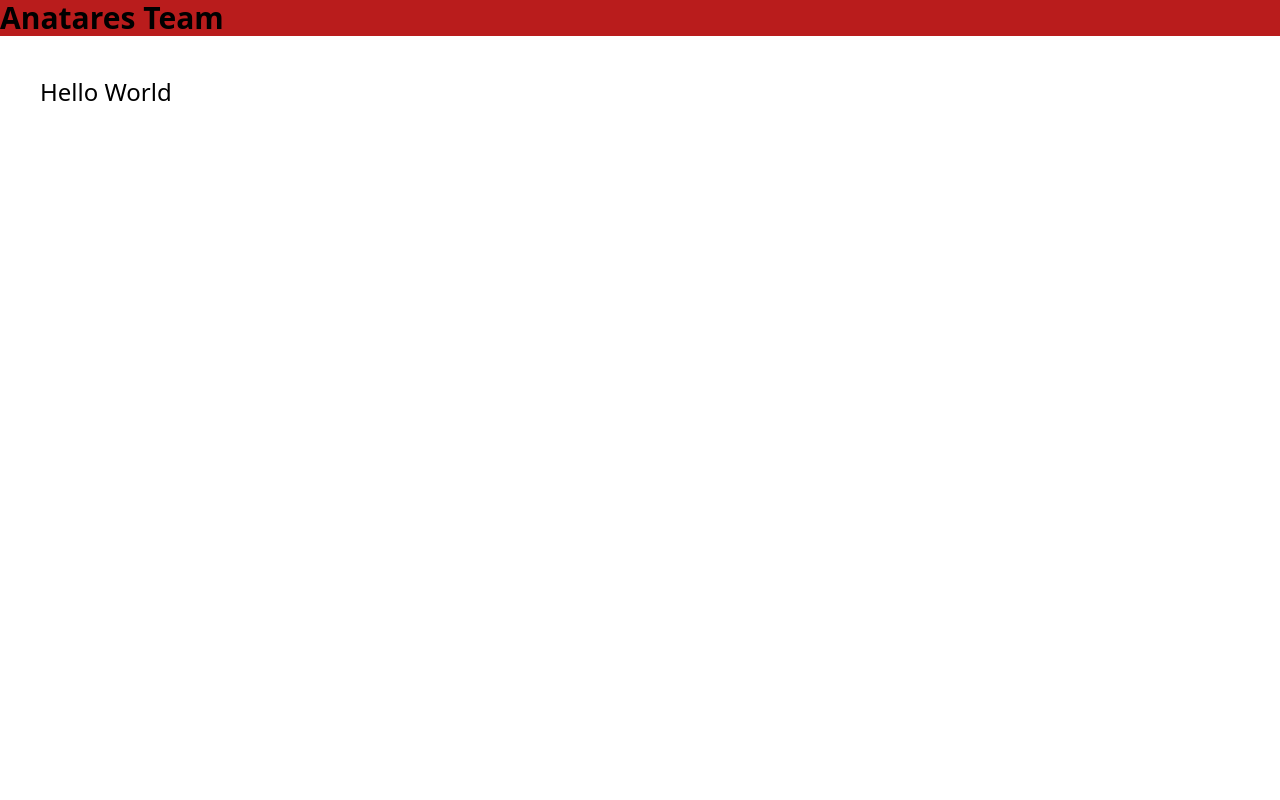
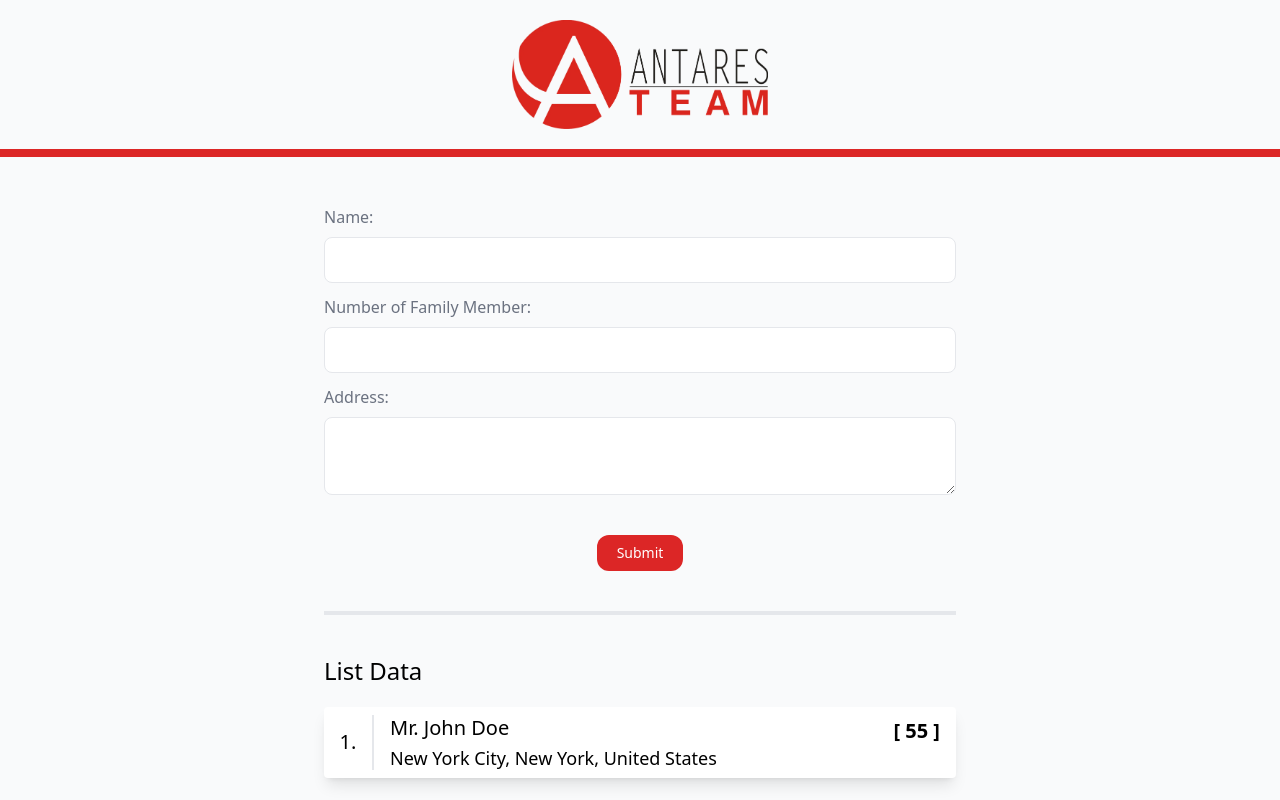
Before and after one commit to heribertusk/amplifydemo, a Vue app: page / in a window 1280 px wide. Shown: the top 800 px of the page. Built offline with nearby package versions, Linux system fonts and the light colour scheme.

Commit message:
Base Component & Layout

```diff
--- a/src/App.vue
+++ b/src/App.vue
@@ -3,5 +3,7 @@ import { RouterView } from "vue-router";
 </script>
 
 <template>
-  <RouterView />
+  <div class="bg-gray-50">
+    <RouterView />
+  </div>
 </template>
--- a/src/components/FooterSection.vue
+++ b/src/components/FooterSection.vue
@@ -1,5 +1,5 @@
 <template>
-  <footer class="bg-neutral-700">
-    <div class="text-white mx-auto font-semibold">Copyright&copy; 2023</div>
+  <footer class="bg-neutral-900 py-5 flex justify-center">
+    <div class="text-white font-semibold">Copyright&copy; 2023</div>
   </footer>
 </template>
--- a/src/components/HeaderSection.vue
+++ b/src/components/HeaderSection.vue
@@ -1,5 +1,7 @@
 <template>
-  <header class="bg-red-700">
-    <h1 class="text-3xl font-semibold">Anatares Team</h1>
+  <header class="border-b-8 border-red-600 py-5 bg-gray-50">
+    <div class="max-w-[256px] mx-auto">
+      <img src="/antares-logo.webp" class="w-full h-full">
+    </div>
   </header>
 </template>
--- /dev/null
+++ b/src/components/InputArea.vue
@@ -0,0 +1,23 @@
+<template>
+  <div :class="$attrs.class">
+    <label v-if="label" class="block text-base text-gray-500">{{ label }}:</label>
+    <textarea
+      ref="input"
+      v-bind="{ ...$attrs, class: null }"
+      :value="modelValue"
+      @input="$emit('update:modelValue')"
+      class="block mt-2 w-full placeholder-gray-400/70 rounded-lg border border-gray-200 bg-white px-3 py-1.5 text-gray-700 focus:border-blue-400 focus:outline-none focus:ring focus:ring-blue-300 focus:ring-opacity-40"
+      />
+  </div>
+</template>
+
+<script lang="ts">
+export default {
+  inheritAttrs: false,
+  props: {
+    label: String,
+    modelValue: String,
+  },
+  emits: ['update:modelValue'],
+}
+</script>
--- /dev/null
+++ b/src/components/InputNumber.vue
@@ -0,0 +1,39 @@
+<template>
+  <div :class="$attrs.class">
+    <label v-if="label" class="block text-base text-gray-500">{{ label }}:</label>
+    <input
+      ref="input"
+      v-bind="{ ...$attrs, class: null }"
+      type="number"
+      inputmode="numeric"
+      :value="modelValue"
+      @input="$emit('update:modelValue')"
+      class="block mt-2 w-full placeholder-gray-400/70 rounded-lg border border-gray-200 bg-white px-3 py-1.5 text-gray-700 focus:border-blue-400 focus:outline-none focus:ring focus:ring-blue-300 focus:ring-opacity-40"
+      />
+  </div>
+</template>
+
+<script lang="ts">
+export default {
+  inheritAttrs: false,
+  props: {
+    type: {
+      type: String,
+      default: 'text',
+    },
+    label: String,
+    modelValue: {
+      type: [String, Number],
+    },
+  },
+  emits: ['update:modelValue'],
+}
+</script>
+<style scoped>
+input::-webkit-inner-spin-button {
+  display: none;
+}
+input {
+  -moz-appearance: textfield;
+}
+</style>
--- /dev/null
+++ b/src/components/InputText.vue
@@ -0,0 +1,26 @@
+<template>
+  <div :class="$attrs.class">
+    <label v-if="label" class="block text-base text-gray-500">{{ label }}:</label>
+    <input
+      ref="input"
+      v-bind="{ ...$attrs, class: null }"
+      type="text"
+      :value="modelValue"
+      @input="$emit('update:modelValue')"
+      class="block mt-2 w-full placeholder-gray-400/70 rounded-lg border border-gray-200 bg-white px-3 py-1.5 text-gray-700 focus:border-blue-400 focus:outline-none focus:ring focus:ring-blue-300 focus:ring-opacity-40"
+      />
+  </div>
+</template>
+
+<script lang="ts">
+export default {
+  inheritAttrs: false,
+  props: {
+    label: String,
+    modelValue: {
+      type: [String, Number],
+    },
+  },
+  emits: ['update:modelValue'],
+}
+</script>
--- a/src/views/HomeView.vue
+++ b/src/views/HomeView.vue
@@ -1,13 +1,58 @@
-<script setup lang="ts">
-// import TheWelcome from '../components/TheWelcome.vue'
+<script lang="ts">
 import HeaderSection from '../components/HeaderSection.vue'
 import FooterSection from '../components/FooterSection.vue'
+import InputText from '../components/InputText.vue'
+import InputArea from '../components/InputArea.vue'
+import InputNumber from '../components/InputNumber.vue'
+
+export default {
+  components: {
+    HeaderSection, FooterSection, InputText, InputArea, InputNumber
+  },
+  data() {
+    return {
+      form: {
+        name: '',
+        address: null,
+        familyMember: null,
+      }
+    }
+  },
+}
 </script>
 
 <template>
   <main>
     <header-section/>
-    <div class="min-h-screen p-10 text-2xl">Hello World</div>
+    <div class="min-h-screen py-12 px-5 max-w-2xl mx-auto text-2xl">
+      <div class="pb-10 border-b-4">
+        <input-text label="Name" v-model="form.name" />
+        <input-number type="number" label="Number of Family Member" v-model="form.familyMember" class="mt-3" />
+        <input-area label="Address" v-model="form.address" class="mt-3" />
+        <div class="flex justify-center mt-10">
+          <div class="py-2 px-5 rounded-xl text-sm text-white font-medium bg-red-600 hover:bg-red-700 duration-100">Submit</div>
+        </div>
+      </div>
+      <div class="mt-10">
+        <h2 class="font-2xl">List Data</h2>
+        <div>
+          <div class="flex py-2 bg-white shadow-lg mt-5 rounded">
+            <div class="min-w-[50px] text-[20px] flex justify-center items-center border-r-2">
+              1.
+            </div>
+            <div class="w-full">
+              <div class="flex w-full text-[20px]">
+                <div class="w-3/4 px-4 font-medium leading-tight">Mr. John Doe</div>
+                <div class="w-1/4 pr-4 font-semibold text-end">[ 55 ]</div>
+              </div>
+              <div class="px-4 text-[18px] leading-tight">
+                New York City, New York, United States
+              </div>
+            </div>
+          </div>
+        </div>
+      </div>
+    </div>
     <footer-section/>
   </main>
 </template>
```
Also changed, not shown: public/antares-logo.webp (added).
